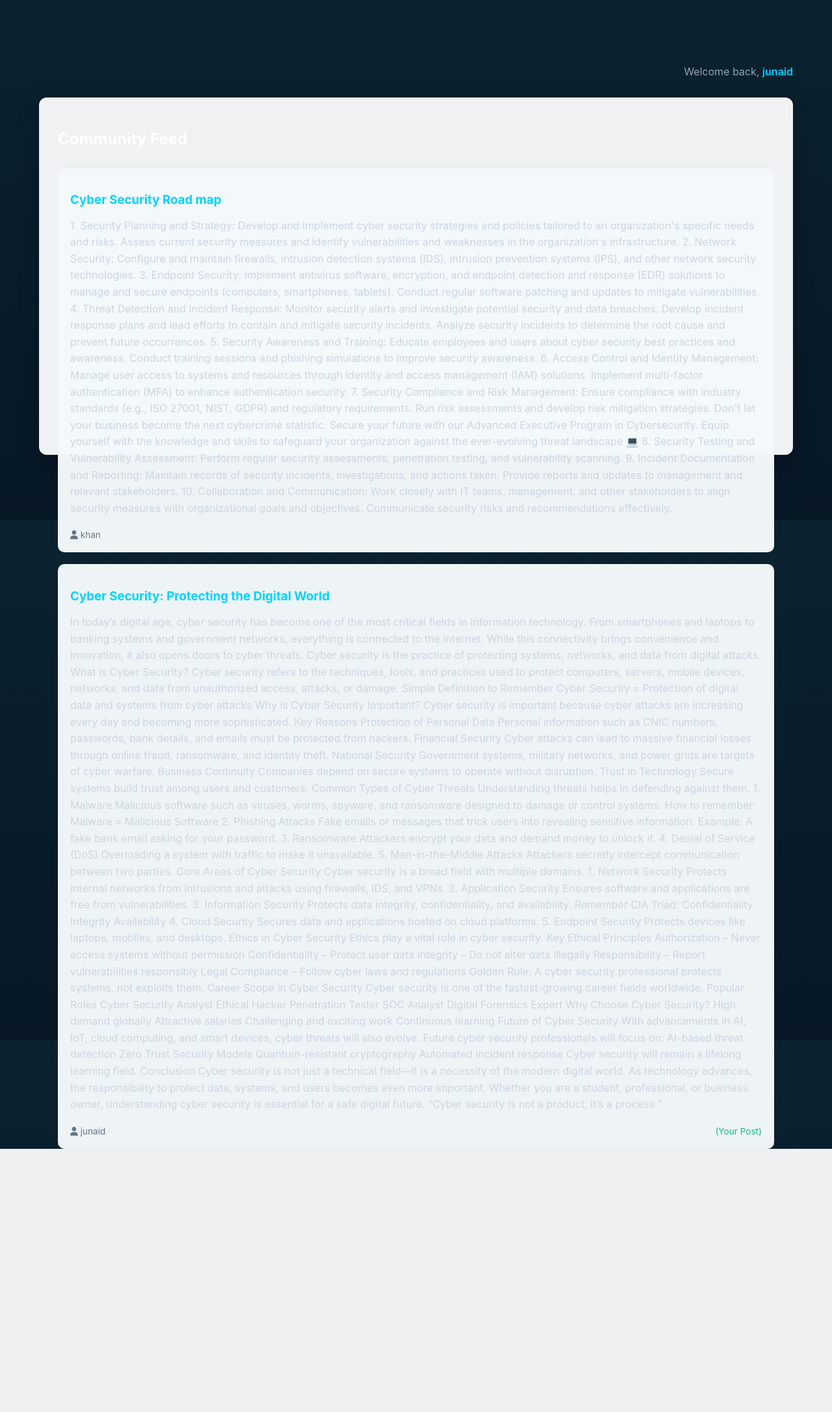
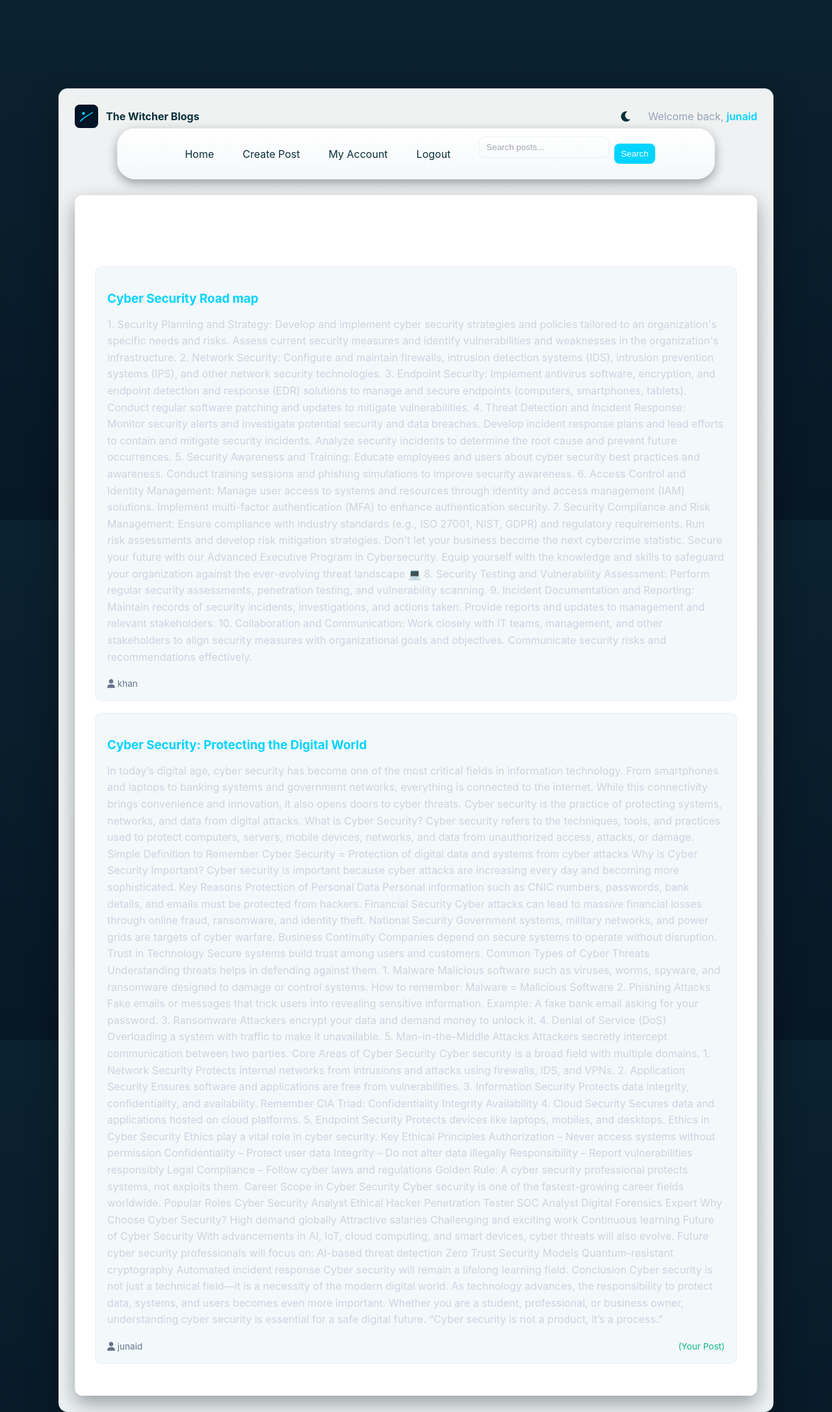
Before and after one commit to hwrehman786/website, a Flask app: page / in a window 1280 px wide. Shown: the whole page at 65% size. Before the commit the page ends 1768 px from the top, so only its background shows below. Run offline with Flask 3, Linux system fonts and the light colour scheme; a user stored in the database is signed in; some libraries are stand-ins or nearby versions.

Commit message:
Update layout.html

```diff
--- a/templates/layout.html
+++ b/templates/layout.html
@@ -10,41 +10,46 @@
 </head>
 <body class="dashboard-body">
     <div class="dashboard-container">
-        <nav class="sidebar">
-            <div class="sidebar-logo">
-                <h2>BLOG<span>PRO</span></h2>
-            </div>
-            <ul class="nav-links">
-                <li><a href="{{ url_for('index') }}"><i class="fas fa-home"></i> Feed</a></li>
-                {% if current_user.is_authenticated %}
-                    <li><a href="{{ url_for('create_post') }}"><i class="fas fa-plus-circle"></i> Create Post</a></li>
-                    <li><a href="{{ url_for('my_account') }}"><i class="fas fa-user-circle"></i> My Account</a></li>
-                    <li class="logout-link"><a href="{{ url_for('logout') }}"><i class="fas fa-sign-out-alt"></i> Logout</a></li>
-                {% else %}
-                    <li><a href="{{ url_for('login') }}"><i class="fas fa-sign-in-alt"></i> Login</a></li>
-                {% endif %}
-            </ul>
-        </nav>
+        <main class="content-area">
+            <div class="center-panel">
+                <header class="top-header" style="display:flex;justify-content:space-between;align-items:center">
+                    <div style="display:flex;align-items:center;gap:12px">
+                        <svg width="36" height="36" viewBox="0 0 48 48" fill="none" xmlns="http://www.w3.org/2000/svg" aria-hidden="true">
+                            <rect width="48" height="48" rx="10" fill="#001428"/>
+                            <path d="M12 34C14.5 30 17 28 24 24C31 20 34 18 36 16" stroke="#00d2ff" stroke-width="2" stroke-linecap="round"/>
+                            <circle cx="18" cy="18" r="3" fill="#00d2ff"/>
+                        </svg>
+                        <div style="font-weight:700;color:var(--text)">The Witcher Blogs</div>
+                    </div>
+                    <div style="display:flex;align-items:center;gap:16px">
+                        <button id="themeToggle" style="background:transparent;border:1px solid rgba(255,255,255,0.1);color:var(--text);width:36px;height:36px;border-radius:8px;cursor:pointer;display:flex;align-items:center;justify-content:center;font-size:18px"><i class="fas fa-moon"></i></button>
+                        <div class="user-info">Welcome back, <span>{{ current_user.username|display_name if current_user.is_authenticated else 'Guest' }}</span></div>
+                    </div>
+                </header>
 
-        <main class="content-area">
-            <header class="top-header">
-                <div class="user-info">
-                    Welcome back, <span>{{ current_user.username if current_user.is_authenticated else 'Guest' }}</span>
+                <nav class="glass-nav" aria-label="Main navigation">
+                    <a href="{{ url_for('index') }}">Home</a>
+                    {% if current_user.is_authenticated %}
+                        <a href="{{ url_for('create_post') }}">Create Post</a>
+                        <a href="{{ url_for('my_account') }}">My Account</a>
+                        <a href="{{ url_for('logout') }}">Logout</a>
+                    {% else %}
+                        <a href="{{ url_for('login') }}">Login</a>
+                        <a href="{{ url_for('register') }}">Register</a>
+                    {% endif %}
+                    <form action="{{ url_for('search') }}" method="get" style="margin-left:12px;display:flex;align-items:center">
+                        <input name="q" placeholder="Search posts..." style="padding:8px 10px;border-radius:8px;border:1px solid rgba(16,40,48,0.06);width:200px">
+                        <button type="submit" style="margin-left:8px;padding:8px 10px;border-radius:8px;background:var(--primary);border:none;color:#fff">Search</button>
+                    </form>
+                </nav>
+
+                <div class="glass-panel">
+                    {% block content %}{% endblock %}
                 </div>
-            </header>
-
-            <div class="glass-panel">
-                {% with messages = get_flashed_messages() %}
-                    {% if messages %}
-                        {% for message in messages %}
-                            <div class="flash-message">{{ message }}</div>
-                        {% endfor %}
-                    {% endif %}
-                {% endwith %}
-
-                {% block content %}{% endblock %}
             </div>
         </main>
     </div>
+    <script src="https://cdn.jsdelivr.net/npm/axios@1.4.0/dist/axios.min.js"></script>
+    <script src="{{ url_for('static', filename='app.js') }}"></script>
 </body>
 </html>
```
